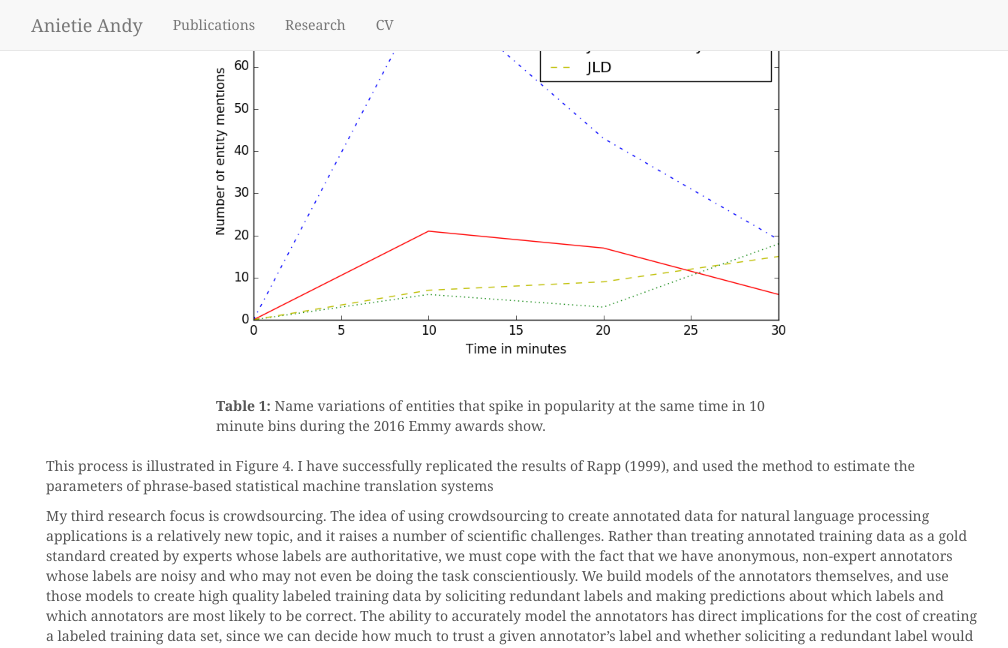
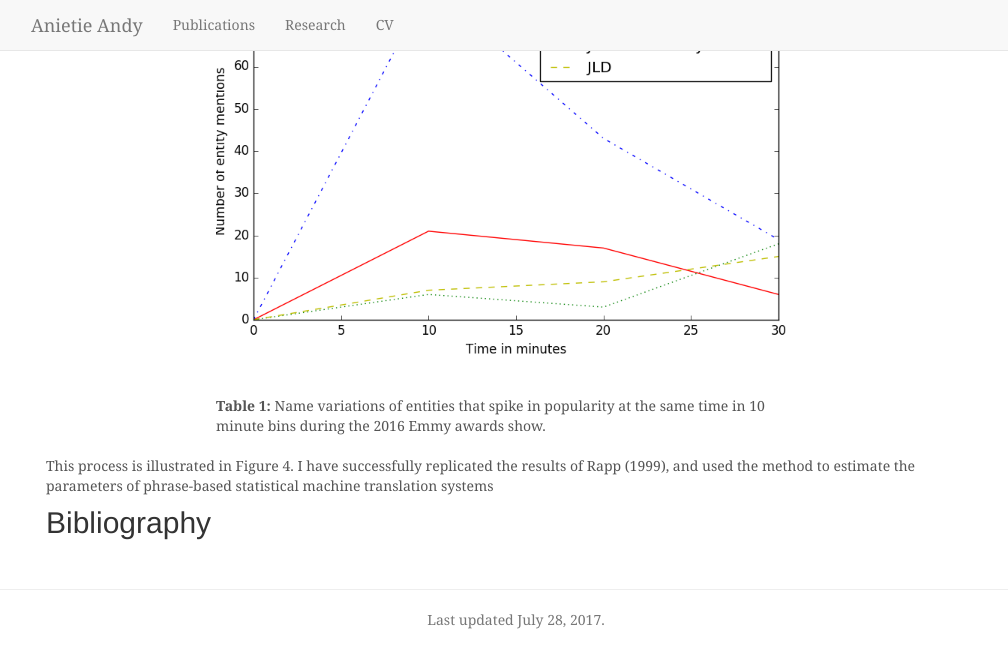
Before and after one commit to anietieandy/anietieandy.github.io, a Jekyll site: the page built from research.md, in a window 1280 px wide and 1400 px high, scrolled down 1140 px. Shown: the top 648 px of the window, without its empty margins (124-1132 px from the left). Built offline with Jekyll 4.4.1, drawn with Linux system fonts in a browser that asks for light colours; nearby versions of some CDN libraries; some of the changed text lies outside the part shown.

Commit message:
updated research

```diff
--- a/research.md
+++ b/research.md
@@ -222,33 +222,33 @@
 
 <!--## Crowdsourcing-->
 
-My third research focus is crowdsourcing.  The idea of using crowdsourcing to create annotated data for natural language processing applications is a relatively new topic, and it raises a number of scientific challenges. Rather than treating annotated training data as a gold standard created by experts whose labels are authoritative, we must cope with the fact that we have anonymous, non-expert annotators whose labels are noisy and who may not even be doing the task conscientiously. We build models of the annotators themselves, and use those models to create high quality labeled training data by soliciting redundant labels and making predictions about which labels and which annotators are most likely to be correct. The ability to accurately model the annotators has direct implications for the cost of creating a labeled training data set, since we can decide how much to trust a given annotator's label and whether soliciting a redundant label would be likely to improve the accuracy.
+<!--My third research focus is crowdsourcing.  The idea of using crowdsourcing to create annotated data for natural language processing applications is a relatively new topic, and it raises a number of scientific challenges. Rather than treating annotated training data as a gold standard created by experts whose labels are authoritative, we must cope with the fact that we have anonymous, non-expert annotators whose labels are noisy and who may not even be doing the task conscientiously. We build models of the annotators themselves, and use those models to create high quality labeled training data by soliciting redundant labels and making predictions about which labels and which annotators are most likely to be correct. The ability to accurately model the annotators has direct implications for the cost of creating a labeled training data set, since we can decide how much to trust a given annotator's label and whether soliciting a redundant label would be likely to improve the accuracy. -->
 
 
-<div class="center-block" style="margin-bottom: 20px; width: 100%; max-width: 800px;">
-<img src="figures/research-statement/bleu-scores-for-mturk-pilot.jpg" alt="Figure 6: A comparison of the translation quality (approximated by Bleu score) for professionals against different ways of selecting the Turker translations from among 4 redundant translations." class="img-responsive" /><br />
-<b>Figure 6:</b> A comparison of the translation quality (approximated by Bleu score) for professionals against different ways of selecting the Turker translations from among 4 redundant translations.
-</div>
+<!--<div class="center-block" style="margin-bottom: 20px; width: 100%; max-width: 800px;">-->
+<!--<img src="figures/research-statement/bleu-scores-for-mturk-pilot.jpg" alt="Figure 6: A comparison of the translation quality (approximated by Bleu score) for professionals against different ways of selecting the Turker translations from among 4 redundant translations." class="img-responsive" /><br />-->
+<!--<b>Figure 6:</b> A comparison of the translation quality (approximated by Bleu score) for professionals against different ways of selecting the Turker translations from among 4 redundant translations. -->
+<!--</div>-->
 
 
-One of my first successes with crowdsourcing for NLP was to show that the quality of Urdu-English translations produced by non-professional translators can be made to approach the quality of professional translation at a fraction of the cost  ([Zaidan and Callison-Burch (2011)](#crowdsourcing-translation))  Figure 6 highlights the main findings of the study.  It shows that through judicious application of quality control techniques, crowdsourced translations can fall in the range that we would expect of professional translators. This, combined with the fact that crowdsourced translations are more than an order of magnitude cheaper, opens the real possibility of creating training data for SMT, previously thought to be too expensive to create from scratch. I have established myself as one of the foremost experts in crowdsourcing as applied to language ([Callison-Burch and Dredze (2010)](#creating-speech-and-language-data-with-amazon-mechanical-turk))  . I have used crowdsourcing to create a wide range of new NLP data sets, which approach the size and quality of ones produced by the Linguistics Data Consortium (LDC).   Here's a sample of what I have produced:
+<!--One of my first successes with crowdsourcing for NLP was to show that the quality of Urdu-English translations produced by non-professional translators can be made to approach the quality of professional translation at a fraction of the cost  ([Zaidan and Callison-Burch (2011)](#crowdsourcing-translation))  Figure 6 highlights the main findings of the study.  It shows that through judicious application of quality control techniques, crowdsourced translations can fall in the range that we would expect of professional translators. This, combined with the fact that crowdsourced translations are more than an order of magnitude cheaper, opens the real possibility of creating training data for SMT, previously thought to be too expensive to create from scratch. I have established myself as one of the foremost experts in crowdsourcing as applied to language ([Callison-Burch and Dredze (2010)](#creating-speech-and-language-data-with-amazon-mechanical-turk))  . I have used crowdsourcing to create a wide range of new NLP data sets, which approach the size and quality of ones produced by the Linguistics Data Consortium (LDC).   Here's a sample of what I have produced:-->
 
-* A large scale evaluation of machine translation output by crowd workers with a comprehensive comparison against expert annotators and recommendations for quality control
-([Callison-Burch et al (2010)](#findings-of-wmt10-and-metrics-matr)).
-* An Arabic dialect corpus with manual classification of the dialect for 150k sentences harvested from the online comments of Arabic newspapers from different countries.  We used this data to train a system that could automatically identify Arabic dialects
-([Zaidan and Callison-Burch (2011)](#arabic-dialect-corpus)).
-* Translations of 1.5 million words worth of Egyptian Arabic and Levine Arabic  data.  This allowed us to train a statistical machine translation system to translate Arabic dialect that was better than a system trained on 100 times more MSA data
-([Zbib et al (2012)](#machine-translation-of-arabic-dialects)).
-* Parallel corpora for six Indian languages.  These data sets are valuable for evaluating syntactic models of translations, since Indian languages are verb final and require a lot of long-distance reordering ([Post et al (2012)](#constructing-parallel-corpora-for-six-indian-languages-via-crowdsourcing)).
-* Translations of 1.8 million words of spoken Spanish and of 143k words of spoke Egyptian Arabic.  This data facilitates research into spoken language translation
-([Kumar et al (2014)](#callhome-egyptian-arabic-speech-translations), [Post et al (2013)](#improved-speech-to-speech-translation)).
-* A demographic study of the languages spoken by workers on the Mechanical Turk crowdsourcing platform, which resulted in bilingual dictionaries for 100 languages with 10,000 words translated in each of the languages  ([Pavlick et al (2014)](#language-demographics-of-mechanical-turk)).
+<!--* A large scale evaluation of machine translation output by crowd workers with a comprehensive comparison against expert annotators and recommendations for quality control-->
+<!--([Callison-Burch et al (2010)](#findings-of-wmt10-and-metrics-matr)).-->
+<!--* An Arabic dialect corpus with manual classification of the dialect for 150k sentences harvested from the online comments of Arabic newspapers from different countries.  We used this data to train a system that could automatically identify Arabic dialects-->
+<!--([Zaidan and Callison-Burch (2011)](#arabic-dialect-corpus)).-->
+<!--* Translations of 1.5 million words worth of Egyptian Arabic and Levine Arabic  data.  This allowed us to train a statistical machine translation system to translate Arabic dialect that was better than a system trained on 100 times more MSA data -->
+<!--([Zbib et al (2012)](#machine-translation-of-arabic-dialects)).-->
+<!--* Parallel corpora for six Indian languages.  These data sets are valuable for evaluating syntactic models of translations, since Indian languages are verb final and require a lot of long-distance reordering ([Post et al (2012)](#constructing-parallel-corpora-for-six-indian-languages-via-crowdsourcing)).-->
+<!--* Translations of 1.8 million words of spoken Spanish and of 143k words of spoke Egyptian Arabic.  This data facilitates research into spoken language translation -->
+<!--([Kumar et al (2014)](#callhome-egyptian-arabic-speech-translations), [Post et al (2013)](#improved-speech-to-speech-translation)).-->
+<!--* A demographic study of the languages spoken by workers on the Mechanical Turk crowdsourcing platform, which resulted in bilingual dictionaries for 100 languages with 10,000 words translated in each of the languages  ([Pavlick et al (2014)](#language-demographics-of-mechanical-turk)).-->
 
-My research into crowdsourcing for NLP has been facilitated by a $500,000 DARPA grant, two Google faculty research awards totaling $195,000, and approximately $100,000 towards a Mechanical Turk annotation budget from the Human Language Technology Center of Excellence.   I have a new 2 year DARPA LORELEI grant under the LDC for creating data for low resource languages using crowdsourcing.
+<!--My research into crowdsourcing for NLP has been facilitated by a $500,000 DARPA grant, two Google faculty research awards totaling $195,000, and approximately $100,000 towards a Mechanical Turk annotation budget from the Human Language Technology Center of Excellence.   I have a new 2 year DARPA LORELEI grant under the LDC for creating data for low resource languages using crowdsourcing. -->
 
-My interests in crowdsourcing have expanded beyond natural language processing.  I have designed a semester-long course on Crowdsourcing and Human Computation (described in my teaching statement).  I have two research projects related to social justice that use crowdsourcing.  In one project, I am designing tools to help crowd workers find better higher paying work
- ([Callison-Burch (2014)](#crowd-workers)) (see [crowd-workers.com](http://crowd-workers.com/landing)).  In another, I am using crowdsourcing to create a [structured database of all shootings in the United States](http://gun-violence.org) to facilitate public health research (which the Republican congress has blocked the CDC and NIH from doing).  See my teaching statement for a description of the gun violence database project
- ([Pavlick and Callison-Burch (2016)](#gun-violence-db)).
+<!--My interests in crowdsourcing have expanded beyond natural language processing.  I have designed a semester-long course on Crowdsourcing and Human Computation (described in my teaching statement).  I have two research projects related to social justice that use crowdsourcing.  In one project, I am designing tools to help crowd workers find better higher paying work -->
+<!-- ([Callison-Burch (2014)](#crowd-workers)) (see [crowd-workers.com](http://crowd-workers.com/landing)).  In another, I am using crowdsourcing to create a [structured database of all shootings in the United States](http://gun-violence.org) to facilitate public health research (which the Republican congress has blocked the CDC and NIH from doing).  See my teaching statement for a description of the gun violence database project-->
+<!-- ([Pavlick and Callison-Burch (2016)](#gun-violence-db)).-->
 
 
 ## Bibliography
```
